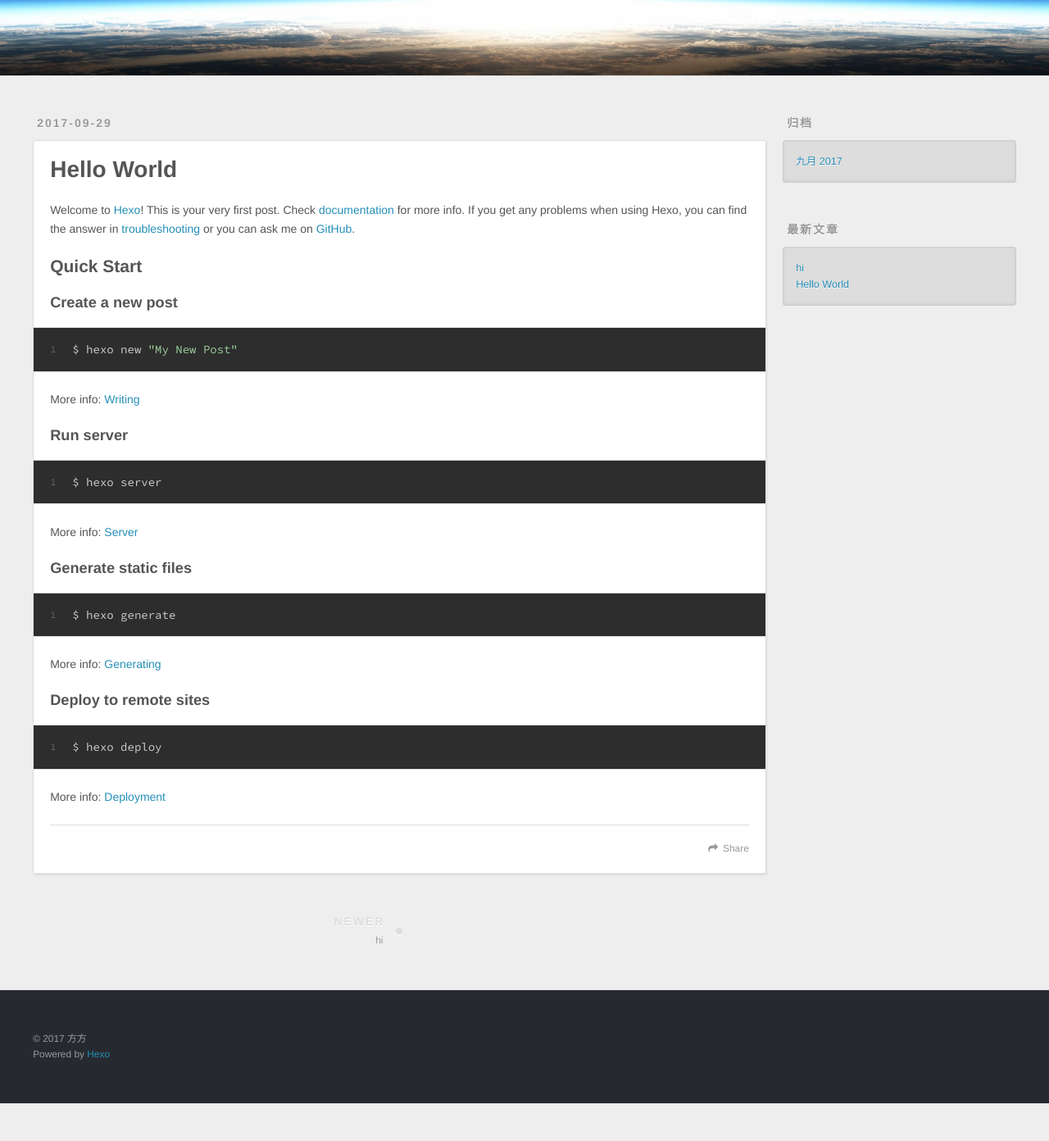
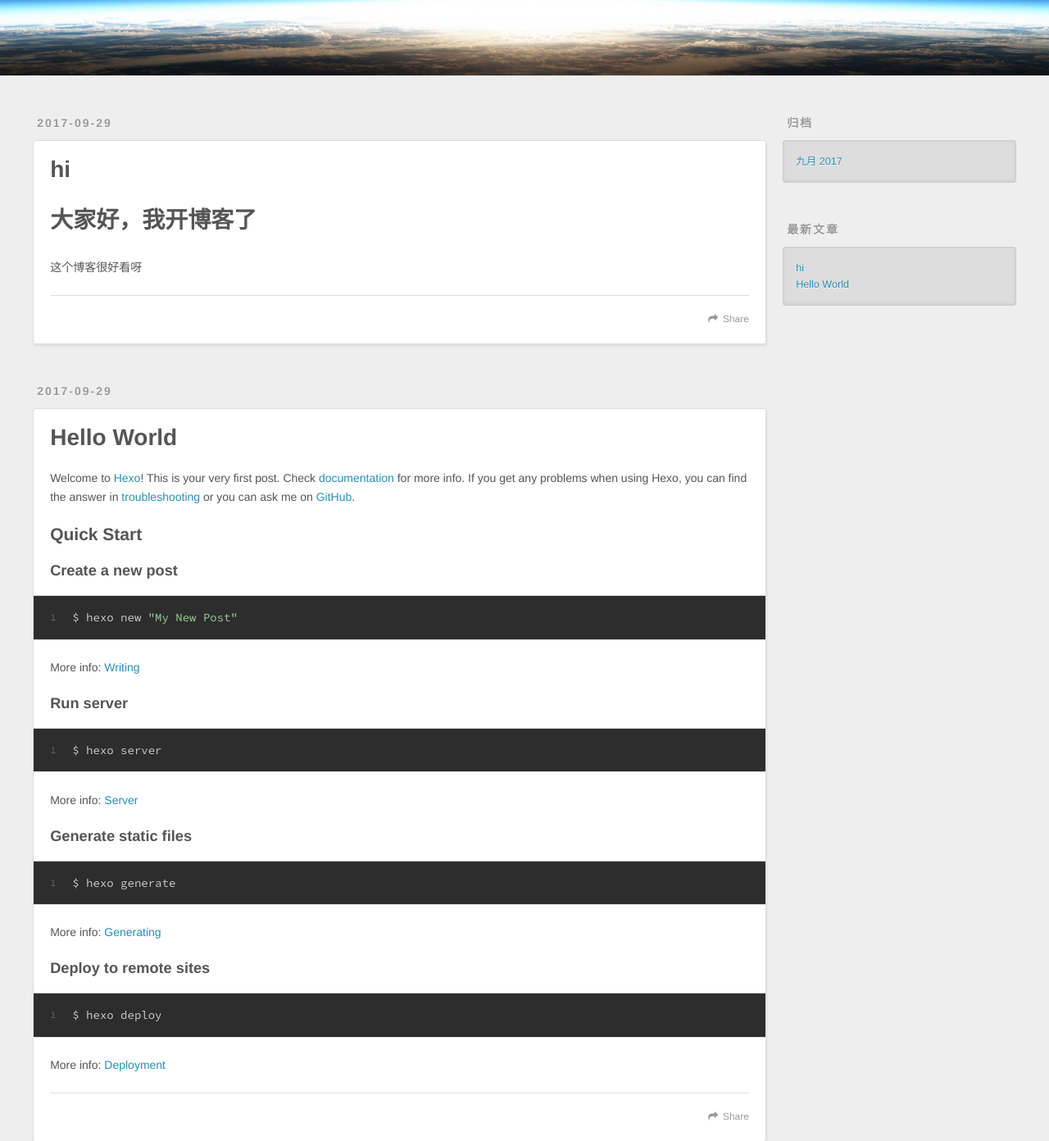
Before and after one commit to FrankFang/blog-2, a plain HTML site: page blog-2/index.html in a window 1280 px wide. Shown: the part 208-1600 px from the top of the page at 82% size. Before the commit the page ends 1554 px from the top, so only its background shows below. Drawn offline with nearby package versions, Linux system fonts and the light colour scheme.

Commit message:
Site updated: 2017-09-29 23:04:32

```diff
--- a/2017/09/29/hello-world/index.html
+++ b/blog-2/index.html
@@ -3,19 +3,18 @@
 <head>
   <meta charset="utf-8">
 
-  <title>Hello World | 方方的博客</title>
+  <title>方方的博客</title>
   <meta name="viewport" content="width=device-width, initial-scale=1, maximum-scale=1">
-  <meta name="description" content="Welcome to Hexo! This is your very first post. Check documentation for more info. If you get any problems when using Hexo, you can find the answer in troubleshooting or you can ask me on GitHub. Quick">
-<meta property="og:type" content="article">
-<meta property="og:title" content="Hello World">
-<meta property="og:url" content="https://frankfang.github.io/blog-2/2017/09/29/hello-world/index.html">
+  <meta name="description" content="方方的很不错的博客">
+<meta property="og:type" content="website">
+<meta property="og:title" content="方方的博客">
+<meta property="og:url" content="https://frankfang.github.io/blog-2/blog-2/index.html">
 <meta property="og:site_name" content="方方的博客">
-<meta property="og:description" content="Welcome to Hexo! This is your very first post. Check documentation for more info. If you get any problems when using Hexo, you can find the answer in troubleshooting or you can ask me on GitHub. Quick">
+<meta property="og:description" content="方方的很不错的博客">
 <meta property="og:locale" content="zh-CN">
-<meta property="og:updated_time" content="2017-09-29T14:44:31.000Z">
 <meta name="twitter:card" content="summary">
-<meta name="twitter:title" content="Hello World">
-<meta name="twitter:description" content="Welcome to Hexo! This is your very first post. Check documentation for more info. If you get any problems when using Hexo, you can find the answer in troubleshooting or you can ask me on GitHub. Quick">
+<meta name="twitter:title" content="方方的博客">
+<meta name="twitter:description" content="方方的很不错的博客">
 
     <link rel="alternate" href="/atom.xml" title="方方的博客" type="application/atom+xml">
 
@@ -68,7 +67,46 @@
   </div>
 </header>
       <div class="outer">
-        <section id="main"><article id="post-hello-world" class="article article-type-post" itemscope itemprop="blogPost">
+        <section id="main">
+
+    <article id="post-hi" class="article article-type-post" itemscope itemprop="blogPost">
+  <div class="article-meta">
+    <a href="/blog-2/2017/09/29/hi/" class="article-date">
+  <time datetime="2017-09-29T14:49:40.000Z" itemprop="datePublished">2017-09-29</time>
+</a>
+
+  </div>
+  <div class="article-inner">
+
+
+      <header class="article-header">
+
+
+    <h1 itemprop="name">
+      <a class="article-title" href="/blog-2/2017/09/29/hi/">hi</a>
+    </h1>
+
+
+      </header>
+
+    <div class="article-entry" itemprop="articleBody">
+
+        <h1 id="大家好，我开博客了"><a href="#大家好，我开博客了" class="headerlink" title="大家好，我开博客了"></a>大家好，我开博客了</h1><p>这个博客很好看呀</p>
+
+
+    </div>
+    <footer class="article-footer">
+      <a data-url="https://frankfang.github.io/blog-2/2017/09/29/hi/" data-id="cj860r22f00001sgtpi7ccdc8" class="article-share-link">Share</a>
+
+
+    </footer>
+  </div>
+
+</article>
+
+
+
+    <article id="post-hello-world" class="article article-type-post" itemscope itemprop="blogPost">
   <div class="article-meta">
     <a href="/blog-2/2017/09/29/hello-world/" class="article-date">
   <time datetime="2017-09-29T14:44:31.000Z" itemprop="datePublished">2017-09-29</time>
@@ -81,8 +119,8 @@
       <header class="article-header">
 
 
-    <h1 class="article-title" itemprop="name">
-      Hello World
+    <h1 itemprop="name">
+      <a class="article-title" href="/blog-2/2017/09/29/hello-world/">Hello World</a>
     </h1>
 
 
@@ -103,29 +141,16 @@
 
     </div>
     <footer class="article-footer">
-      <a data-url="https://frankfang.github.io/blog-2/2017/09/29/hello-world/" data-id="cj860osev0001w9gt08yb3iub" class="article-share-link">Share</a>
+      <a data-url="https://frankfang.github.io/blog-2/2017/09/29/hello-world/" data-id="cj860r22j00011sgtk3p9wunt" class="article-share-link">Share</a>
 
 
     </footer>
   </div>
 
-
-<nav id="article-nav">
-
-    <a href="/blog-2/2017/09/29/hi/" id="article-nav-newer" class="article-nav-link-wrap">
-      <strong class="article-nav-caption">Newer</strong>
-      <div class="article-nav-title">
-
-          hi
-
-      </div>
-    </a>
+</article>
 
 
-</nav>
 
-
-</article>
 
 </section>
 
```
Also changed, not shown: 2017/09/29/hi/index.html (+1 -1 lines).
